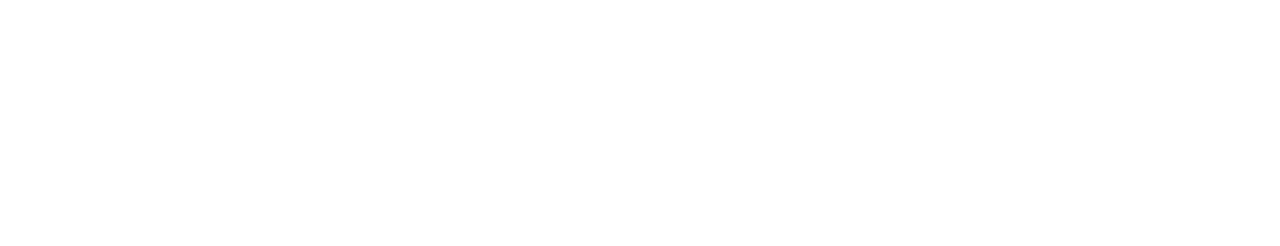
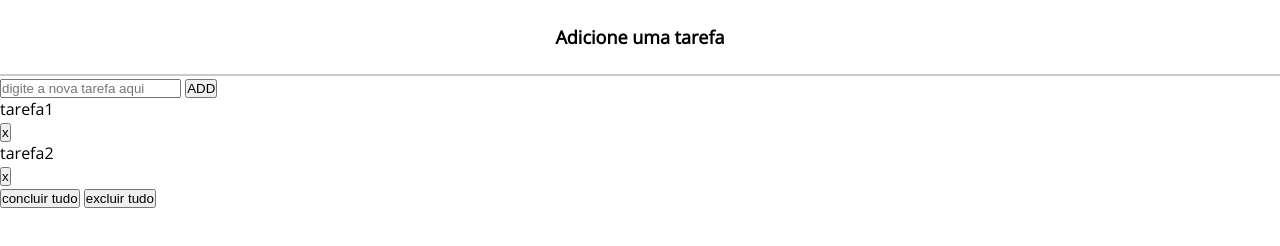
Before and after one commit to mi2507/to-do-list, a plain HTML site: page index.html in a window 1280 px wide. Drawn offline with nearby package versions, Linux system fonts and the light colour scheme.

Commit message:
emandamento

```diff
--- a/index.html
+++ b/index.html
@@ -1,5 +1,6 @@
 <!DOCTYPE html>
 <html lang="en">
+
 <head>
     <meta charset="UTF-8">
     <meta name="viewport" content="width=device-width, initial-scale=1.0">
@@ -7,7 +8,36 @@
     <link rel="stylesheet" href="./style.css">
     <title>TO DO LIST</title>
 </head>
+
 <body>
+    <div class=container>
+        <header>
+            <h1>Adicione uma tarefa</h1>
+        </header>
+
+        <div>
+            <input type="text" placeholder="digite a nova tarefa aqui ">
+            <button>ADD</button>
+        </div>
+        <ul>
+            <li>
+                <p>tarefa1</p>
+                <button>x</button>
+            </li>
+
+            <li>
+                <p>tarefa2</p>
+                <button>x</button>
+                </li>
+
+        </ul>
+        <footer>
+            <button>concluir tudo</button>
+            <button>excluir tudo </button>
+        </footer>
+    </div>
+
+
 
 
 
@@ -17,4 +47,5 @@
 
     <script src="./script.js"></script>
 </body>
+
 </html>
--- a/style.css
+++ b/style.css
@@ -0,0 +1,25 @@
+@import url('https://fonts.googleapis.com/css?family=Open+Sans');
+
+body{
+    font-family: 'Open Sans', sans-serif;
+    background-color:  #8ec5fc;
+}
+
+*{
+    margin: 0;
+    padding: 0;
+    box-sizing: border-box;
+}
+
+.container{
+    background-color: white;
+    height: 100vh;
+
+}
+
+h1{
+    border-bottom: 2px solid rgb(202,202,202);
+    text-align: center;
+    font-size: 18px;
+    padding: 25px 0;
+}
```
